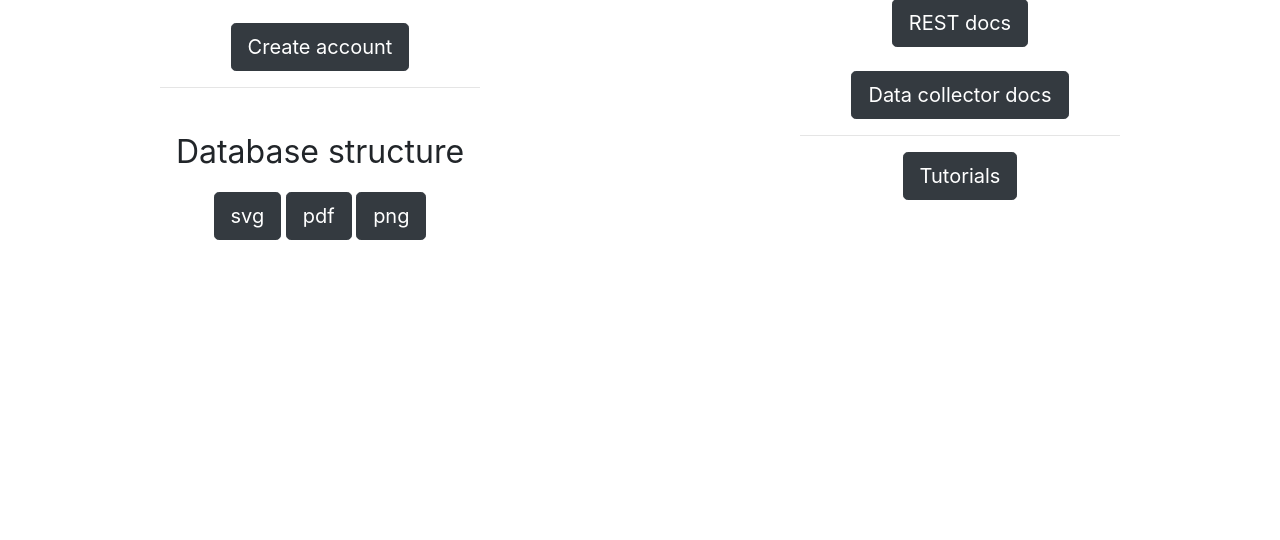
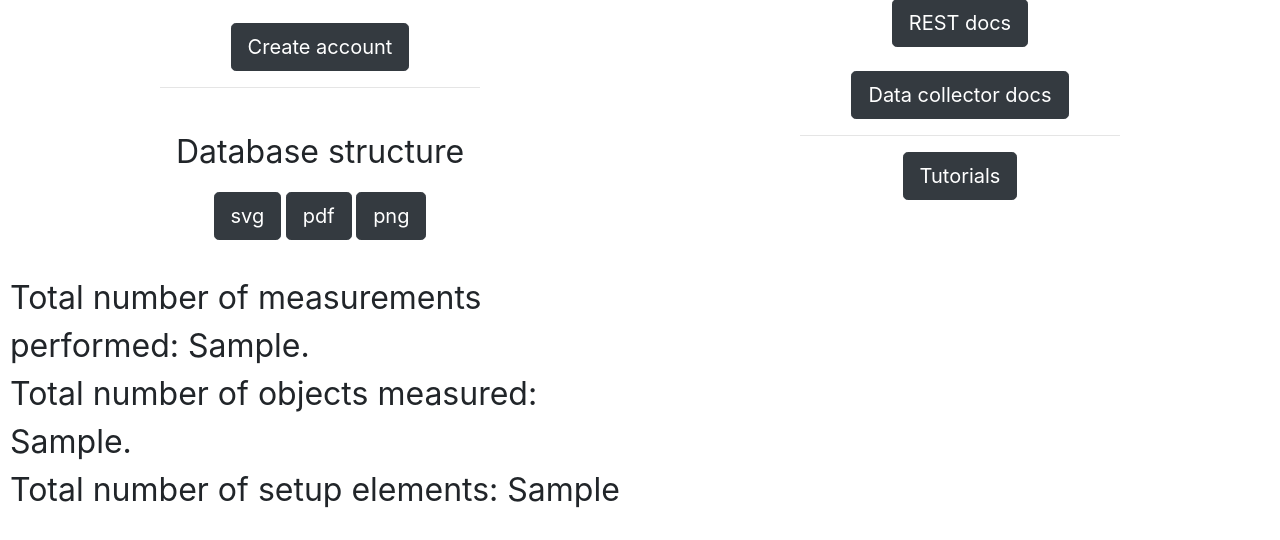
Before and after one commit to Hartvi/ipalm-database, a Django app: template main/ui/templates/ui/home.html in a window 1280 px wide. Shown: the part 302-842 px from the top of the page. Before the commit the page ends 542 px from the top, so only its background shows below. Run offline with Django 4.2, Linux system fonts and the light colour scheme; the template is opened without the code that fills it: most values are stand-ins (such as "Sample title", 1, 10 or a date in 2020); some libraries are stand-ins or nearby versions.

Commit message:
simple data summary

```diff
--- a/main/main/settings.py
+++ b/main/main/settings.py
@@ -29,7 +29,7 @@ with open(os.path.join(BASE_DIR, 'secret_key.txt'), 'r') as f:
 DEBUG = True
 USE_X_FORWARDED_HOST = True
 SECURE_PROXY_SSL_HEADER = ('HTTP_X_FORWARDED_PROTO', 'https')
-FORCE_SCRIPT_NAME = "/ipalm/"
+# FORCE_SCRIPT_NAME = "/ipalm/"
 
 
 TEMPLATE_CONTEXT_PROCESSORS = (
@@ -38,7 +38,7 @@ TEMPLATE_CONTEXT_PROCESSORS = (
 
 # ALLOWED_HOSTS = []  #  TODO: change to the name of the domain
 ALLOWED_HOSTS = []  # add "127.0.0.1" for local debugging
-# ALLOWED_HOSTS = ["127.0.0.1"]  # add "127.0.0.1" for local debugging
+ALLOWED_HOSTS = ["127.0.0.1"]  # add "127.0.0.1" for local debugging
 
 
 ALLOWED_HOSTS.append(".felk.cvut.cz")
--- a/main/ui/templates/ui/home.html
+++ b/main/ui/templates/ui/home.html
@@ -26,6 +26,17 @@
         <a class="button btn btn-dark btn-lg" href="/ipalm/static/database_structure.svg" role="button">svg</a>
         <a class="button btn btn-dark btn-lg" href="/ipalm/static/database_structure.pdf" role="button">pdf</a>
         <a class="button btn btn-dark btn-lg" href="/ipalm/static/database_structure.png" role="button">png</a>
+        <br><br>
+<!--        <img src="/static/home_statistics.png">-->
+        <div class="padded">
+            <div align="left">
+                <p style="font-size:200%">
+                Total number of measurements performed: {{measurement_len}}.<br>
+                Total number of objects measured: {{object_instance_len}}.<br>
+                Total number of setup elements: {{setup_element_len}}<br>
+                </p>
+            </div>
+        </div>
     </div>
 <!--    <img src="{% static 'database_structure.svg' %}" width="100%" />-->
 </div>
```
Also changed, not shown: main/ui/views.py (+20 -3 lines), README.md.
